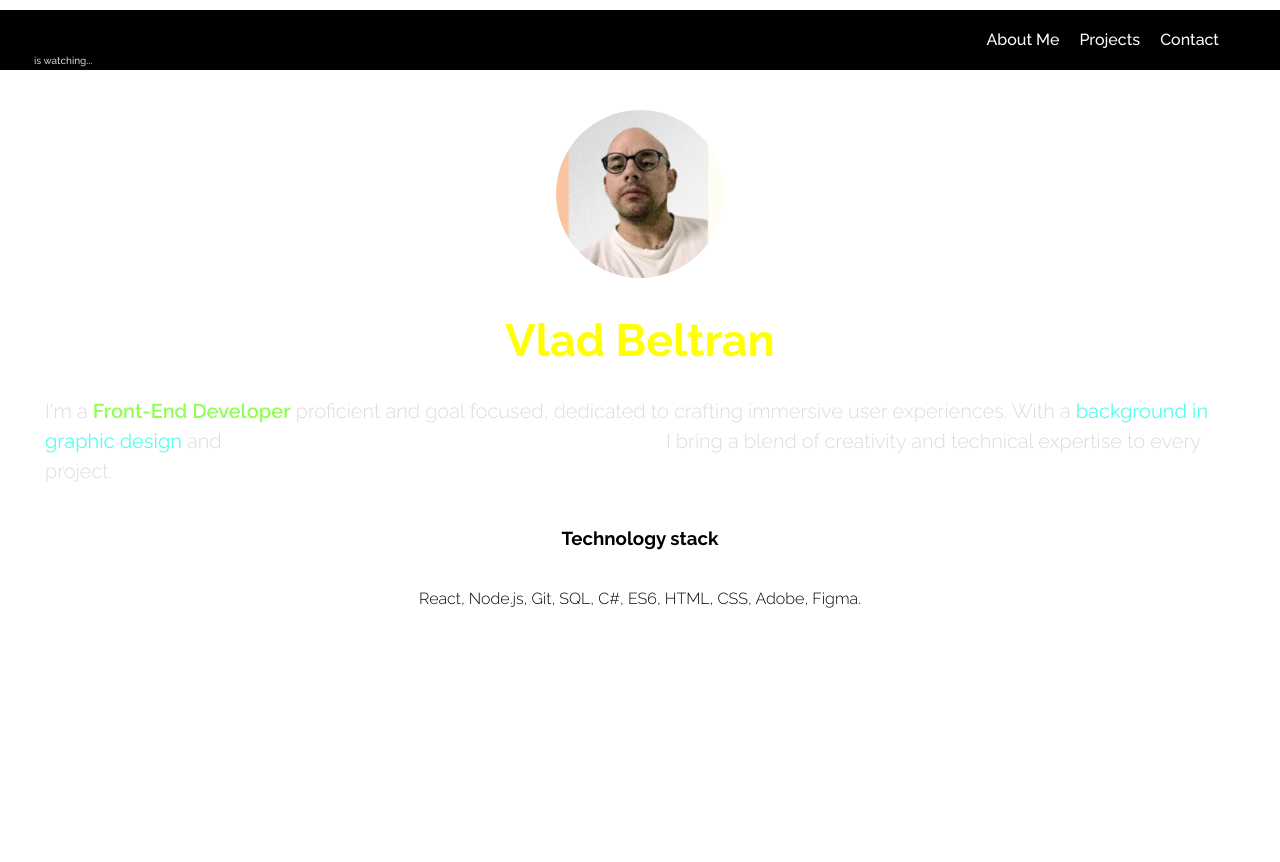
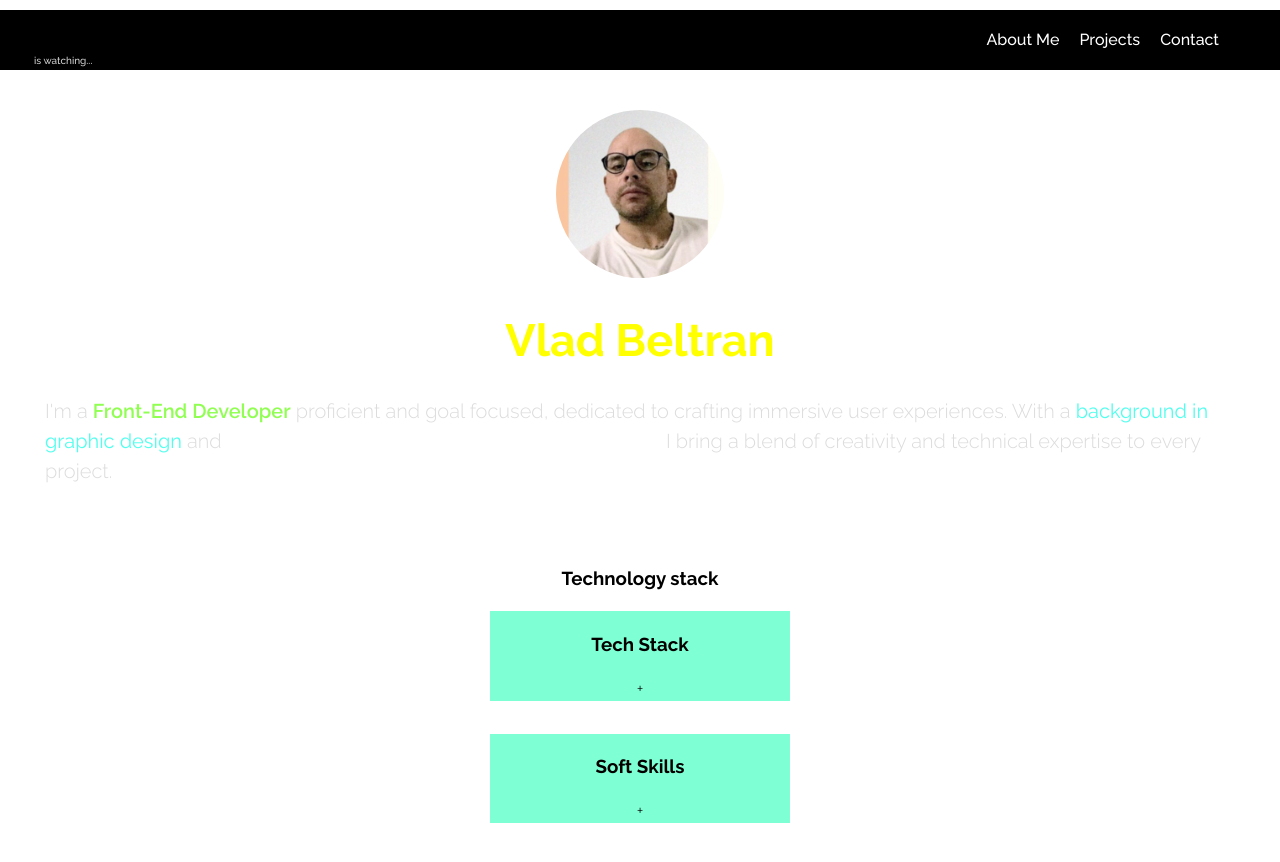
Before and after one commit to puentes-studio/myapp, a React (Vite) app: page /about in a window 1280 px wide. Shown: the top 862 px of the page. Built offline with nearby package versions, Linux system fonts and the light colour scheme.

Commit message:
accordeons working

```diff
--- a/src/assets/pages/about/About.css
+++ b/src/assets/pages/about/About.css
@@ -19,7 +19,7 @@
 }
 
 .description-about {
-  margin: 20px 45px 20px 45px;
+  margin: 20px 45px 60px 45px;
   color: gainsboro;
   font-size: 20px;
   text-align: left;
--- a/src/assets/pages/about/About.jsx
+++ b/src/assets/pages/about/About.jsx
@@ -2,6 +2,7 @@
 import vladphoto from "../../../assets/vlad-picture.jpeg";
 import "./About.css";
 import Nav from "../../../components/nav/Nav";
+import Accordeon from "../../../components/accordeon/Accordeon";
 // import { useName } from "../../../../Context/Name.Context";
 
 function About() {
@@ -33,7 +34,7 @@ function About() {
       </div>
       <section className="tech-stack">
         <h3>Technology stack</h3>
-        <p>React, Node.js, Git, SQL, C#, ES6, HTML, CSS, Adobe, Figma.</p>
+        <Accordeon />
       </section>
     </>
   );
--- /dev/null
+++ b/src/components/accordeon/Accordeon.css
@@ -0,0 +1,26 @@
+.accordion-wrapper {
+  display: flex;
+  width: 300px;
+  justify-content: center;
+  align-items: center;
+  margin: 0 auto;
+}
+
+.accordion {
+  width: 500px;
+}
+
+.item {
+  margin-bottom: 33px;
+  background-color: aquamarine;
+}
+
+.title {
+  display: flex;
+  justify-content: center;
+  align-items: center;
+}
+
+.data-content {
+  height: auto;
+}
--- /dev/null
+++ b/src/components/accordeon/Accordeon.jsx
@@ -0,0 +1,43 @@
+import { useState } from "react";
+import AccordeonData from "./AccordeonData";
+import "./Accordeon.css";
+
+const Accordion = ({}) => {
+  const [selected, setSelected] = useState(null);
+
+  function handleSingleSelection(getCurrentId) {
+    setSelected(getCurrentId === selected ? null : getCurrentId);
+  }
+
+  console.log(selected);
+  return (
+    <div className="accordion-wrapper">
+      <div className="accordion">
+        {AccordeonData && AccordeonData.length > 0 ? (
+          AccordeonData.map((dataItem) => (
+            <div key={dataItem.id} className="item">
+              <div
+                onClick={() => handleSingleSelection(dataItem.id)}
+                className="title"
+              >
+                <h3>{dataItem.title}</h3>
+              </div>
+              {selected === dataItem.id ? (
+                <ul className="data-content">
+                  {dataItem.list.map((item, index) => (
+                    <li key={index}>{item}</li>
+                  ))}
+                </ul>
+              ) : null}
+              <span>+</span>
+            </div>
+          ))
+        ) : (
+          <div>No data found!</div>
+        )}
+      </div>
+    </div>
+  );
+};
+
+export default Accordion;
--- /dev/null
+++ b/src/components/accordeon/AccordeonData.js
@@ -0,0 +1,32 @@
+const accordeonData = [
+  {
+    id: "1",
+    title: "Tech Stack",
+    list: [
+      "React",
+      "Node.js",
+      "Javascript",
+      "MySQL",
+      "HTML",
+      "CSS",
+      "Adobe Suite",
+      "Figma",
+    ],
+  },
+  {
+    id: "2",
+    title: "Soft Skills",
+    list: [
+      "React",
+      "Node.js",
+      "Javascript",
+      "MySQL",
+      "HTML",
+      "CSS",
+      "Adobe Suite",
+      "Figma",
+    ],
+  },
+];
+
+export default accordeonData;
```
